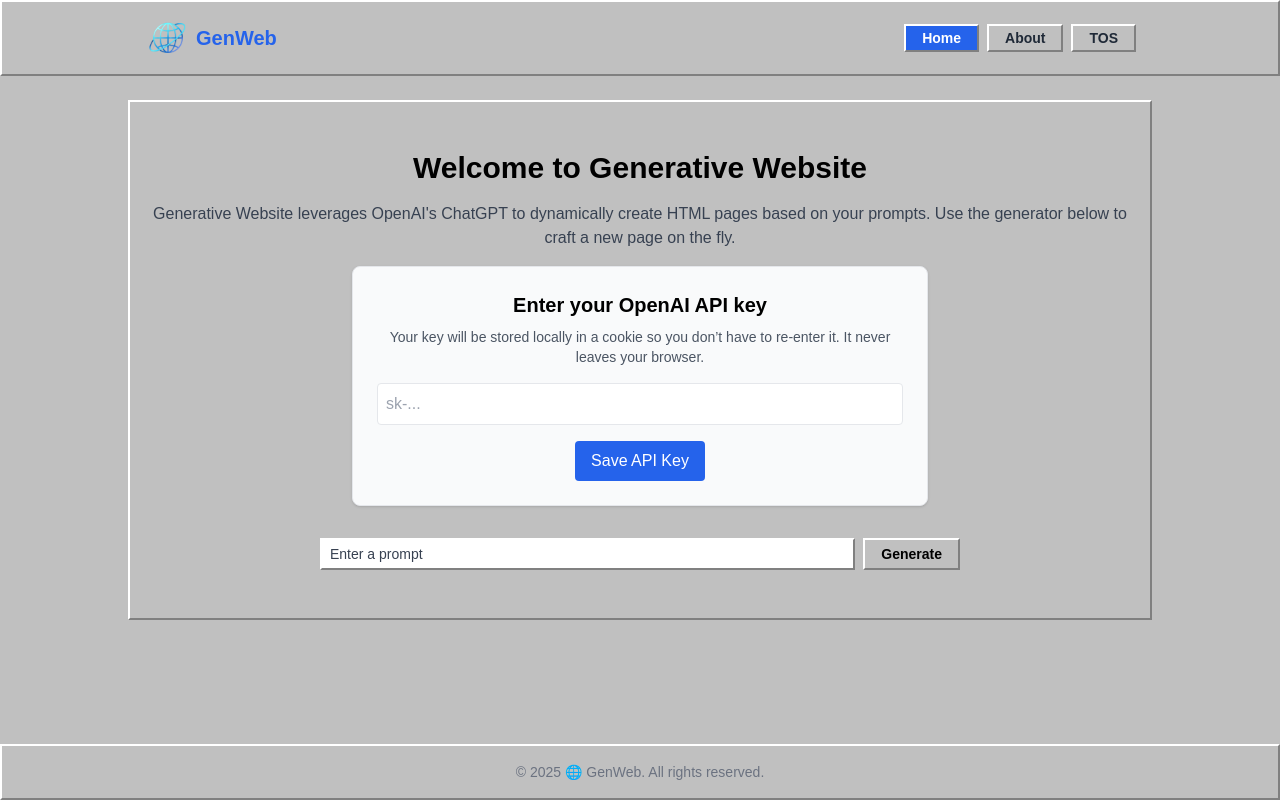
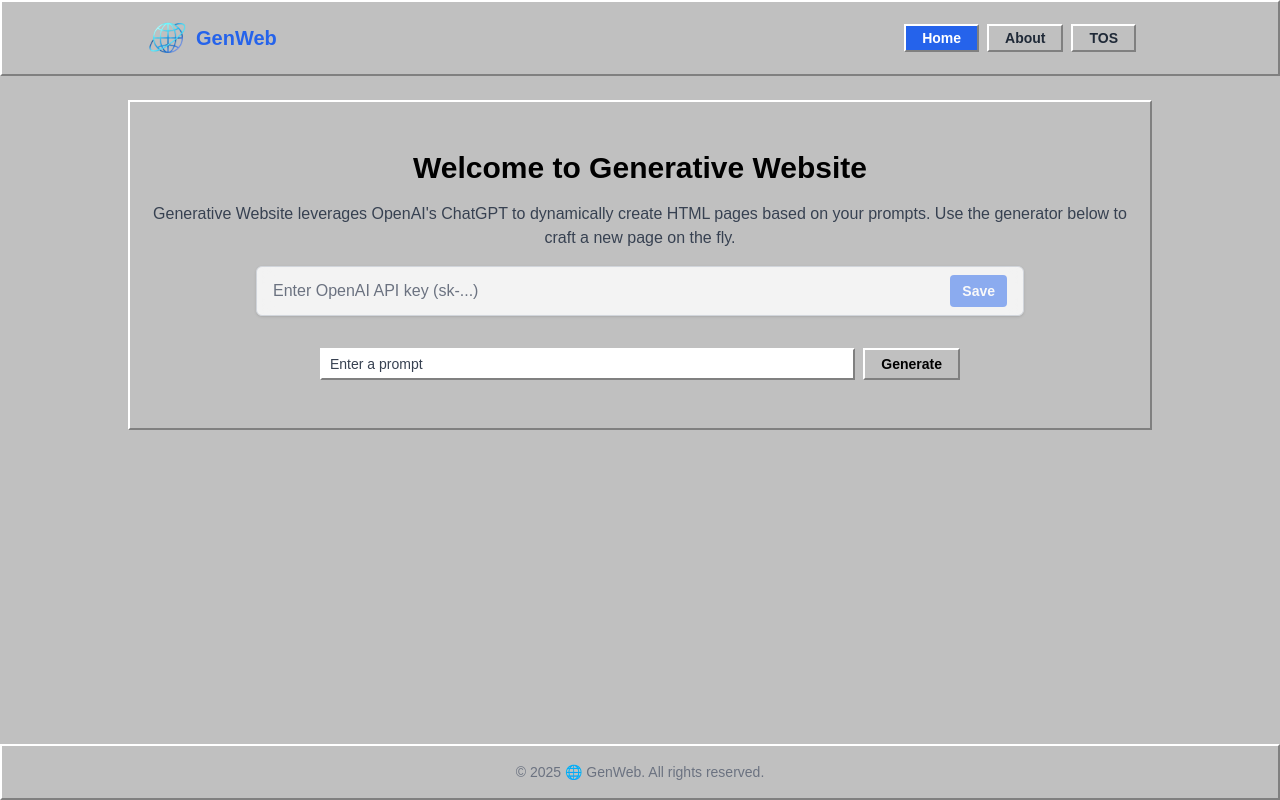
Before and after one commit to louispaulet/generative_website, a React (Vite) app in the folder generative_website_react/: page / in a window 1280 px wide. Built offline with nearby package versions, Linux system fonts and the light colour scheme.

Commit message:
made ai key section smaller

```diff
--- a/generative_website_react/src/components/ApiKeySetup.jsx
+++ b/generative_website_react/src/components/ApiKeySetup.jsx
@@ -3,11 +3,15 @@ import Cookies from "js-cookie";
 
 const COOKIE_NAME = "openai_api_key";
 
+/**
+ * A slim horizontal status/entry bar for managing the OpenAI API key.
+ * Stays visually modern while occupying minimal vertical space.
+ */
 export default function ApiKeySetup({ className = "" }) {
   const [apiKey, setApiKey] = useState("");
   const [saved, setSaved] = useState(false);
 
-  // Load the key from cookies on first mount
+  // On mount, load any key stored in cookies
   useEffect(() => {
     const existingKey = Cookies.get(COOKIE_NAME) || "";
     if (existingKey) {
@@ -18,7 +22,7 @@ export default function ApiKeySetup({ className = "" }) {
 
   const saveKey = () => {
     if (!apiKey) return;
-    // Persist the key for 30 days
+    // Persist for 30 days
     Cookies.set(COOKIE_NAME, apiKey, { expires: 30 });
     setSaved(true);
   };
@@ -31,47 +35,35 @@ export default function ApiKeySetup({ className = "" }) {
 
   return (
     <div
-      className={`w-full max-w-xl mx-auto bg-gray-50 border border-gray-200 p-6 rounded-lg shadow ${className}`}
+      className={`w-full max-w-3xl mx-auto flex items-center gap-4 px-4 py-2 border border-gray-300 rounded-md shadow bg-white/80 backdrop-blur ${className}`}
     >
-      {!saved ? (
+      {saved ? (
         <>
-          <h3 className="text-xl font-semibold mb-2">
-            Enter your OpenAI API key
-          </h3>
-          <p className="text-sm text-gray-600 mb-4">
-            Your key will be stored locally in a cookie so you don’t have to
-            re-enter it. It never leaves your browser.
-          </p>
+          <span className="text-sm sm:text-base font-medium whitespace-nowrap">
+            API Key saved ({apiKey ? `${apiKey.slice(0, 8)}…` : ""})
+          </span>
+          <button
+            onClick={resetKey}
+            className="ml-auto bg-red-600 hover:bg-red-700 text-white text-xs sm:text-sm font-semibold px-3 py-1.5 rounded transition"
+          >
+            Remove / Change
+          </button>
+        </>
+      ) : (
+        <>
           <input
             type="password"
-            className="w-full border p-2 rounded mb-4"
-            placeholder="sk-..."
+            className="flex-grow text-sm sm:text-base bg-transparent border-none focus:outline-none placeholder-gray-500"
+            placeholder="Enter OpenAI API key (sk-...)"
             value={apiKey}
             onChange={(e) => setApiKey(e.target.value.trim())}
           />
           <button
             onClick={saveKey}
-            className="bg-blue-600 text-white px-4 py-2 rounded hover:bg-blue-700 transition"
             disabled={!apiKey}
+            className="ml-auto bg-blue-600 hover:bg-blue-700 disabled:opacity-50 disabled:cursor-not-allowed text-white text-xs sm:text-sm font-semibold px-3 py-1.5 rounded transition"
           >
-            Save API Key
-          </button>
-        </>
-      ) : (
-        <>
-          <h3 className="text-xl font-semibold mb-2">
-            API Key saved (
-            {apiKey ? `${apiKey.slice(0, 8)}…` : ""}
-            )
-          </h3>
-          <p className="text-sm text-gray-600 mb-4">
-            You can now generate pages using your OpenAI account.
-          </p>
-          <button
-            onClick={resetKey}
-            className="bg-red-600 text-white px-4 py-2 rounded hover:bg-red-700 transition"
-          >
-            Remove / Change API Key
+            Save
           </button>
         </>
       )}
```
